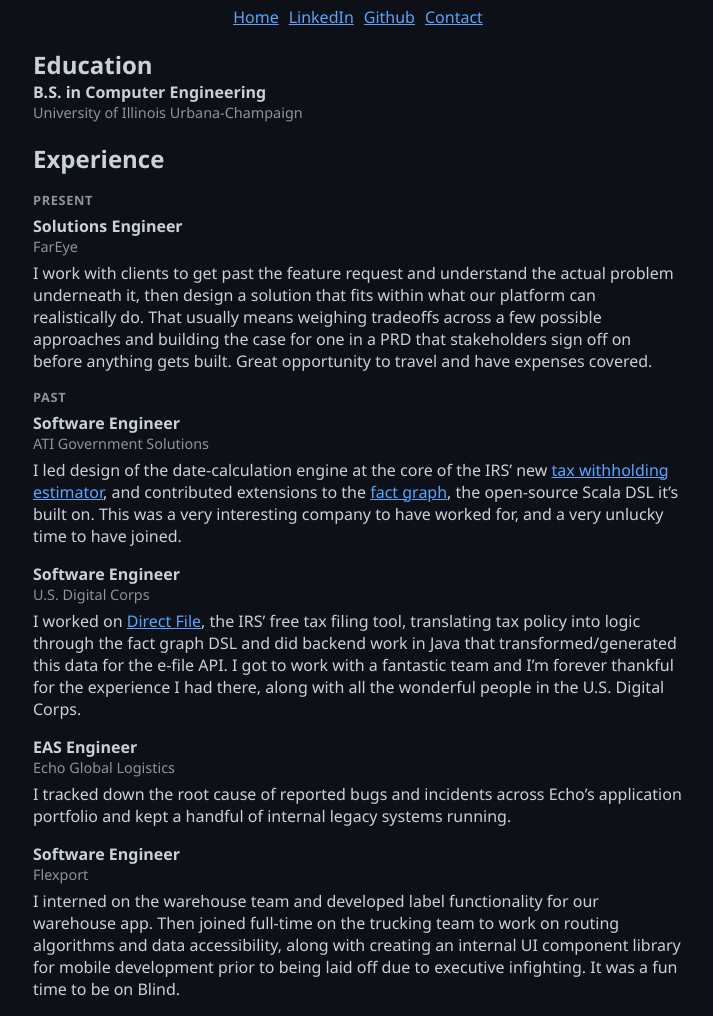
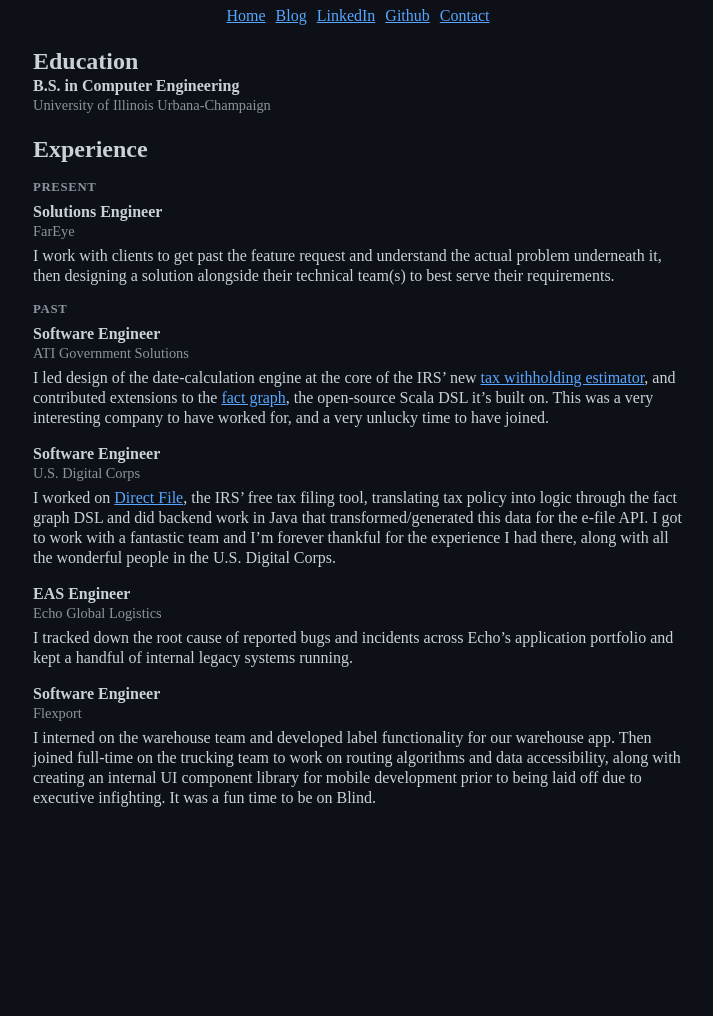
Before and after one commit to Boole215/personal-website-static, a Jekyll site: the page built from resume.md, in a window 1280 px wide. Shown: the whole page, without its empty margins (282-995 px from the left). Built offline with Jekyll 4.4.1, drawn with Linux system fonts in a browser that asks for light colours; after the commit the page ends 900 px from its top, so only the background shows below that.

Commit message:
Added blog page and added an abridged resume page

```diff
--- a/bundle.css
+++ b/bundle.css
@@ -9,22 +9,32 @@ body{
     max-width: 650px;
     margin: auto;
     background-color: #0d1117;
-    font-family: "Segoe UI";
     color: #c9d1d9;
+    line-height: 1.25;
 }
 h1{
+    font-size: 2em;
     margin-bottom: 0px;
     text-align: center;
 }
 h2{
+    font-size: 1.5em;
     margin-bottom: 0px;
 }
 h3{
+    font-size: 1.15em;
     text-align: center;
 }
 h4{
+    font-size: 1em;
     margin-top:0;
     margin-bottom:0;
+}
+h5{
+    font-size: .75em;
+}
+p {
+    font-size: 1em;
 }
 a {
     color: #58a6ff;
@@ -38,3 +48,27 @@ ul{
 ol{
     columns: 2;
 }
+.post-meta{
+    color: #8b949e;
+    font-size: 0.85em;
+    text-align: center;
+    margin-top: 0;
+}
+#post-list ul{
+    columns: 1;
+    list-style: none;
+    padding-left: 0;
+}
+.hero-image,
+article.post img{
+    display: block;
+    width: 100%;
+    margin: 10px 0;
+}
+@media (min-width: 690px){
+    .hero-image,
+    article.post img{
+        width: calc(100% + 40px);
+        margin: 10px -20px;
+    }
+}
--- a/resume.md
+++ b/resume.md
@@ -39,7 +39,7 @@ layout: default
   p { margin-top: 6px; }
 </style>
 
-<span id="navbar">[Home](/) [LinkedIn](https://www.linkedin.com/in/jaortegar/) [Github](https://github.com/boole215) [Contact](mailto:jortega-rios@outlook.com)</span>
+<span id="navbar">[Home](/) [Blog](/blog) [LinkedIn](https://www.linkedin.com/in/jaortegar/) [Github](https://github.com/boole215) [Contact](mailto:jortega-rios@outlook.com)</span>
 
 ## Education
 <div class="job-header">
@@ -53,7 +53,7 @@ layout: default
   <span class="job-title">Solutions Engineer</span>
 </div>
 <div class="job-org">FarEye</div>
-I work with clients to get past the feature request and understand the actual problem underneath it, then design a solution that fits within what our platform can realistically do. That usually means weighing tradeoffs across a few possible approaches and building the case for one in a PRD that stakeholders sign off on before anything gets built. Great opportunity to travel and have expenses covered.
+I work with clients to get past the feature request and understand the actual problem underneath it, then designing a solution alongside their technical team(s) to best serve their requirements.
 
 <div class="resume-subsection">Past</div>
 <div class="job-header">
--- a/scripts/package.json
+++ b/scripts/package.json
@@ -1,6 +1,11 @@
 {
   "type": "module",
+  "scripts": {
+    "sync-blog": "tsx sync_blog_posts.ts"
+  },
   "devDependencies": {
+    "@types/node": "^22.20.2",
+    "gray-matter": "^4.0.3",
     "tsx": "^4.21.0",
     "typescript": "^5.9.3"
   }
--- a/scripts/tsconfig.json
+++ b/scripts/tsconfig.json
@@ -2,6 +2,7 @@
     "compilerOptions": {
         "target": "es2022",
         "module": "es2022",
+        "moduleResolution": "bundler",
         "diagnostics": {
             "exclude": [1308]
         },
```
Also changed, not shown: _layouts/post.html (added, +15 -0 lines), _posts/2026-09-07-introducing-the-xzf-1.md (added, +29 -0 lines), blog.md (added, +26 -0 lines), index.md (added, +54 -0 lines), scripts/sync_blog_posts.ts (added, +116 -0 lines), scripts/template.md (+1 -1 lines), assets/blog/introducing-the-xzf-1/Breadboard.jpg (added), assets/blog/introducing-the-xzf-1/Clean_Vsync.jpg (added), assets/blog/introducing-the-xzf-1/Culprit_Resistor.jpg (added), assets/blog/introducing-the-xzf-1/fpga_fsm.png (added), assets/blog/introducing-the-xzf-1/incorrectly_labelled_ribbons.jpg (added), assets/blog/introducing-the-xzf-1/noisy_vsync.jpg (added), 2 other files.
